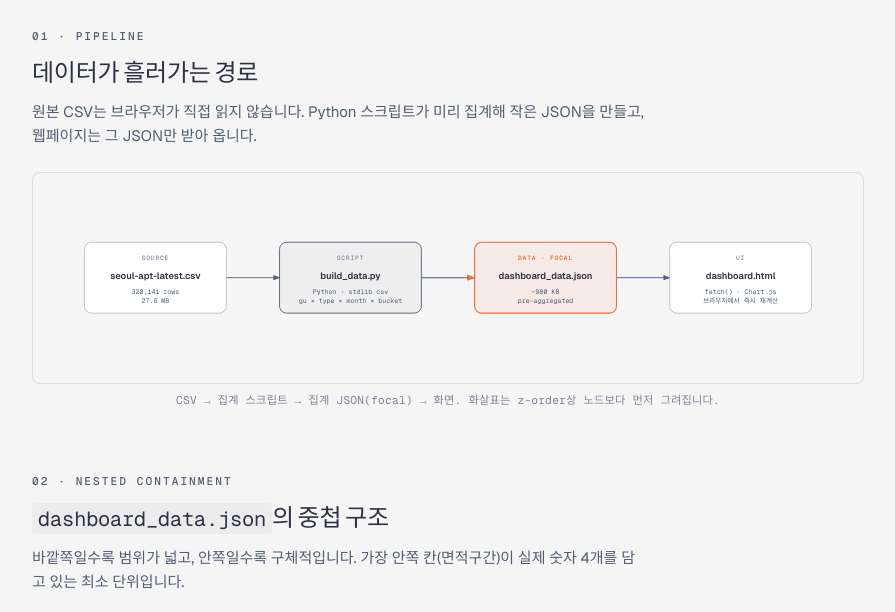
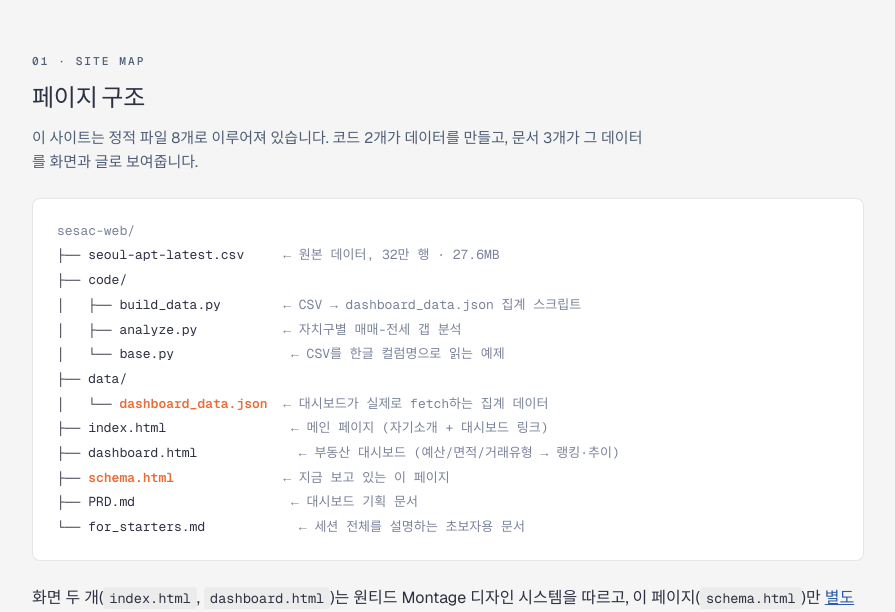
Before and after one commit to sqwogh-web/sesac-web, a plain HTML site: page schema.html in a window 1280 px wide. Shown: the part 296-908 px from the top of the page, without its empty margins (192-1087 px from the left). Drawn offline with nearby package versions, Linux system fonts and the light colour scheme.

Commit message:
Add a site-map chapter as section 01 in schema.html
Shows the 8-file layout as a mono file tree (matching the
diagram-design system's editorial style), with dashboard_data.json
and schema.html marked as focal. Existing sections renumbered
02 (pipeline) / 03 (nested JSON) / 04 (CSV reference).

```diff
--- a/schema.html
+++ b/schema.html
@@ -184,6 +184,21 @@
     padding-top: 32px;
     border-top: 1px solid var(--rule);
   }
+
+  .filetree {
+    font-family: var(--font-mono);
+    font-size: 0.8125rem;
+    line-height: 1.9;
+    background: #ffffff;
+    border: 1px solid var(--rule);
+    border-radius: 8px;
+    padding: 20px 24px;
+    margin-bottom: 24px;
+    overflow-x: auto;
+    white-space: pre;
+  }
+  .filetree .dim { color: var(--soft); }
+  .filetree .focal { color: var(--accent); font-weight: 600; }
 </style>
 </head>
 <body>
@@ -194,12 +209,38 @@
   <p class="eyebrow">Schema · 고정 챕터 · 부동산 대시보드</p>
   <h1>이 웹페이지의 데이터 구조 한눈에 보기</h1>
   <p class="lede">
-    <code>seoul-apt-latest.csv</code>가 어떻게 <code>data/dashboard_data.json</code>으로 압축되고,
-    <code>dashboard.html</code>이 그 데이터를 어떻게 읽는지를 두 장의 다이어그램과 표로 정리합니다.
+    이 사이트의 파일 구조부터, <code>seoul-apt-latest.csv</code>가 어떻게 <code>data/dashboard_data.json</code>으로 압축되고
+    <code>dashboard.html</code>이 그 데이터를 어떻게 읽는지까지 — 파일 지도 하나, 다이어그램 두 장, 표로 정리합니다.
   </p>
 
   <section>
-    <p class="eyebrow">01 · Pipeline</p>
+    <p class="eyebrow">01 · Site map</p>
+    <h2>페이지 구조</h2>
+    <p class="section-desc">이 사이트는 정적 파일 8개로 이루어져 있습니다. 코드 2개가 데이터를 만들고, 문서 3개가 그 데이터를 화면과 글로 보여줍니다.</p>
+
+    <div class="filetree"><span class="dim">sesac-web/</span>
+├── seoul-apt-latest.csv     <span class="dim">← 원본 데이터, 32만 행 · 27.6MB</span>
+├── code/
+│   ├── build_data.py        <span class="dim">← CSV → dashboard_data.json 집계 스크립트</span>
+│   ├── analyze.py           <span class="dim">← 자치구별 매매-전세 갭 분석</span>
+│   └── base.py               <span class="dim">← CSV를 한글 컬럼명으로 읽는 예제</span>
+├── data/
+│   └── <span class="focal">dashboard_data.json</span>  <span class="dim">← 대시보드가 실제로 fetch하는 집계 데이터</span>
+├── index.html                <span class="dim">← 메인 페이지 (자기소개 + 대시보드 링크)</span>
+├── dashboard.html             <span class="dim">← 부동산 대시보드 (예산/면적/거래유형 → 랭킹·추이)</span>
+├── <span class="focal">schema.html</span>              <span class="dim">← 지금 보고 있는 이 페이지</span>
+├── PRD.md                    <span class="dim">← 대시보드 기획 문서</span>
+└── for_starters.md            <span class="dim">← 세션 전체를 설명하는 초보자용 문서</span></div>
+
+    <p>
+      화면 두 개(<code>index.html</code>, <code>dashboard.html</code>)는 원티드 Montage 디자인 시스템을 따르고,
+      이 페이지(<code>schema.html</code>)만 <a href="https://github.com/cathrynlavery/diagram-design" target="_blank" rel="noopener">별도의 에디토리얼 디자인 시스템</a>으로 만들어져 있습니다 —
+      "데이터 구조를 도해로 설명한다"는 이 페이지만의 목적에 맞춰 의도적으로 다른 톤을 골랐습니다.
+    </p>
+  </section>
+
+  <section>
+    <p class="eyebrow">02 · Pipeline</p>
     <h2>데이터가 흘러가는 경로</h2>
     <p class="section-desc">원본 CSV는 브라우저가 직접 읽지 않습니다. Python 스크립트가 미리 집계해 작은 JSON을 만들고, 웹페이지는 그 JSON만 받아 옵니다.</p>
 
@@ -256,7 +297,7 @@
   </section>
 
   <section>
-    <p class="eyebrow">02 · Nested containment</p>
+    <p class="eyebrow">03 · Nested containment</p>
     <h2><code>dashboard_data.json</code>의 중첩 구조</h2>
     <p class="section-desc">바깥쪽일수록 범위가 넓고, 안쪽일수록 구체적입니다. 가장 안쪽 칸(면적구간)이 실제 숫자 4개를 담고 있는 최소 단위입니다.</p>
 
@@ -312,7 +353,7 @@
   </section>
 
   <section>
-    <p class="eyebrow">03 · Reference</p>
+    <p class="eyebrow">04 · Reference</p>
     <h2>원본 CSV 컬럼</h2>
     <p class="section-desc"><code>seoul-apt-latest.csv</code>의 한 행은 아파트 실거래 한 건입니다.</p>
 
```
